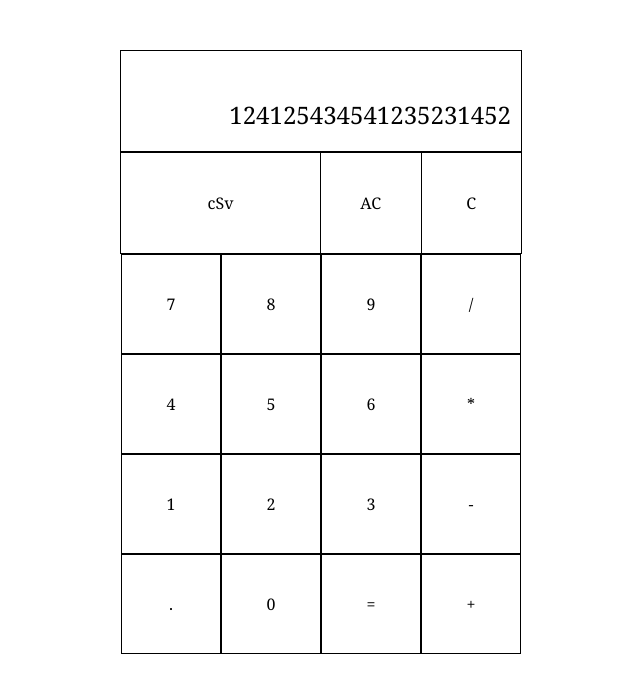
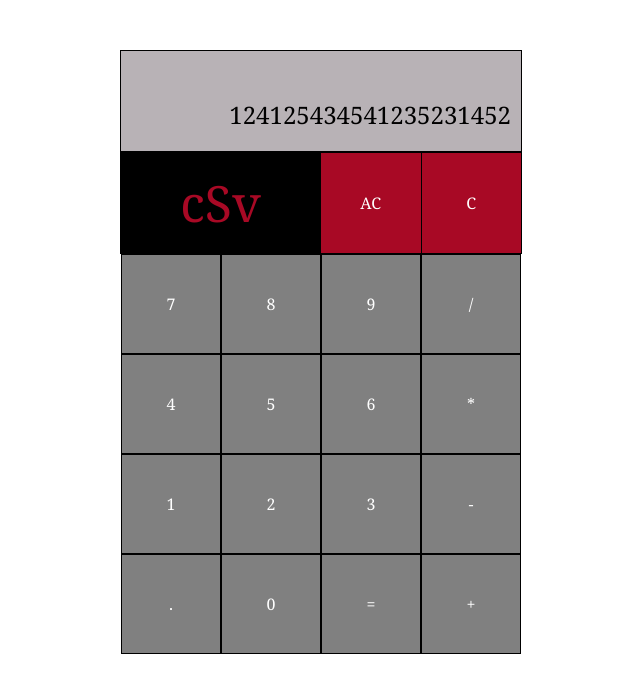
Before and after one commit to chrisscheidel/calculator_js, a plain HTML site: page index.html in a window 1280 px wide. Shown: the whole page, without its empty margins (319-959 px from the left). Drawn offline with Linux system fonts and the light colour scheme.

Commit message:
add styling to delete and display

```diff
--- a/calculator.js
+++ b/calculator.js
@@ -55,6 +55,8 @@ function createButtonContainer() {
             const button = document.createElement('div');
             button.classList.add(`button${n}`);
             button.style.border = '1px solid black';
+            button.style.background = 'gray';
+            button.style.color = 'white';
             row.appendChild(button);
         };
     };
--- a/style.css
+++ b/style.css
@@ -11,6 +11,8 @@ body {
     width: 400px;
     border: 1px solid black;
     margin-top: 50px;
+    background-color: #B8B2B6;
+    color: black;
 }
 
 #output {
@@ -30,11 +32,16 @@ body {
 }
 .deleteButton1 {
    flex: 2;
+   background-color: black;
+   color: #A80925;
+   font-size: 50px;
 }
 
 .deleteButton2, .deleteButton3{
     flex: 1;
-    border-left: 1px solid black
+    border-left: 1px solid black;
+    background-color: #A80925;
+    color: white;
 }
 
 #buttons {
```
